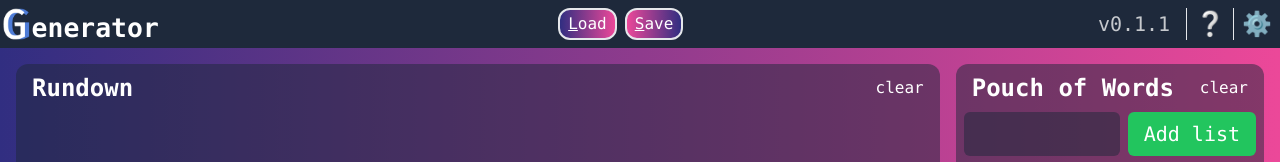
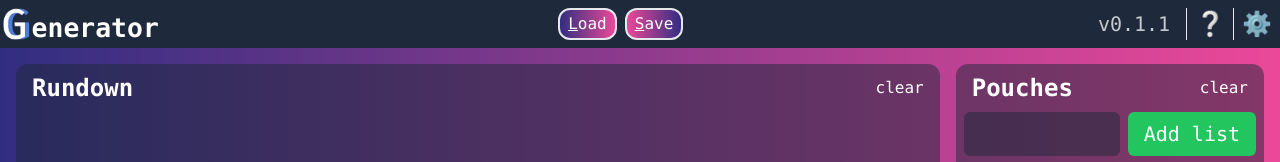
Before and after one commit to JaceTheBlu/GGenerator, a SvelteKit app: page / in a window 1280 px wide. Shown: the top 162 px of the page. Built offline with nearby package versions, Linux system fonts and the light colour scheme.

Commit message:
change pouch title

```diff
--- a/src/components/PouchOfWords.svelte
+++ b/src/components/PouchOfWords.svelte
@@ -136,7 +136,7 @@
 
 <div class="flex flex-1 h-[calc(100vh-13.5rem)] flex-col">
 	<div class="flex children:px-2 mb-2 justify-between">
-		<span class="text-secondary font-bold text-primary-color">Pouch of Words</span>
+		<span class="text-secondary font-bold text-primary-color">Pouches</span>
 		<button
 			class="hover:text-cancel-color transition-colors text-tertiary"
 			on:click={clearPouchofWords}
```
